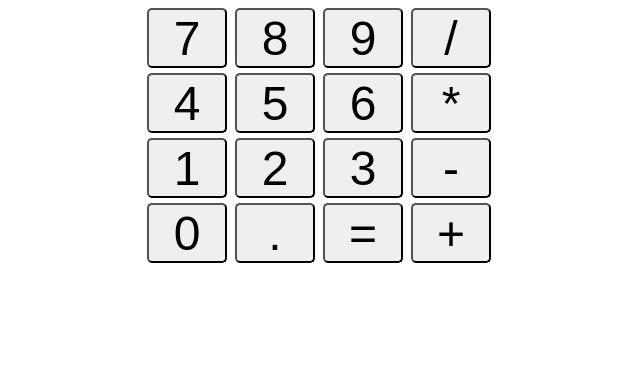
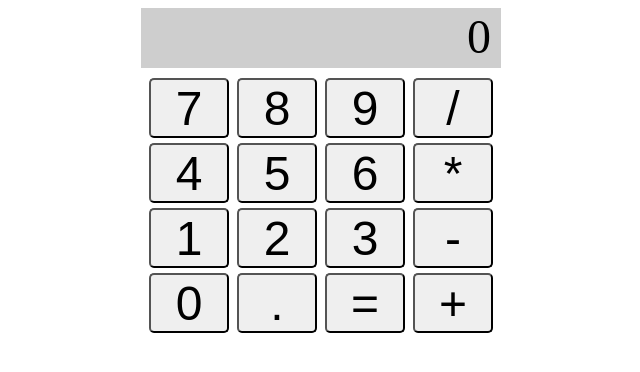
Before and after one commit to Flakari/calculator, a plain HTML site: page index.html in a window 1280 px wide. Shown: the whole page, without its empty margins (319-959 px from the left). Drawn offline with Linux system fonts and the light colour scheme.

Commit message:
Created display, buttons now display text there instead of console.

```diff
--- a/index.html
+++ b/index.html
@@ -6,6 +6,9 @@
     <link href="styles/style.css" type="text/css" rel="stylesheet">
 </head>
 <body>
+    <div id="display">
+        <p>Hi</p>
+    </div>
     <div id="container">
         <button data-key="7">7</button>
         <button data-key="8">8</button>
--- a/scripts/script.js
+++ b/scripts/script.js
@@ -14,10 +14,27 @@ function divide(num1, num2) {
     return num1 / num2;
 }
 
+function operate(num1, operator, num2) {
+
+}
+
+let calc = [0];
+let display = document.querySelector('#display');
+let displayText = display.querySelector('p');
+displayText.textContent = calc.join('');
+
 let container = document.querySelector('#container');
 let button = container.querySelectorAll('button');
 button.forEach(calcKey => {
     calcKey.addEventListener('click', function(e) {
-        console.log(e.target.getAttribute('data-key'));
+        if (calc[0] == 0) {
+            calc.push(e.target.getAttribute('data-key'));
+            calc.shift();
+            displayText.innerText = calc.join('');
+        } else {
+            calc.push(e.target.getAttribute('data-key'));
+            displayText.innerText = calc.join('');
+        }
+        //console.log(e.target.getAttribute('data-key'));
     });
 });
--- a/styles/style.css
+++ b/styles/style.css
@@ -1,3 +1,8 @@
+p {
+    margin-top: 0;
+    margin-bottom: 0;
+}
+
 #container {
     width: 400px;
     margin: auto;
@@ -6,10 +11,26 @@
 
 #container button {
     border-radius: 5px;
-    margin-right: 4px;
+    margin-left: 2px;
+    margin-right: 2px;
     margin-bottom: 5px;
     height: 60px;
     width: 80px;
     font-size: 3em;
     outline: none;
 }
+
+#display {
+    font-size: 3em;
+    padding: 5px 10px;
+    margin: auto;
+    margin-bottom: 10px;
+    background-color: rgb(206, 206, 206);
+    width: 340px;
+    height: 50px;
+}
+
+#display p {
+    text-align: right;
+    line-height: 1;
+}
```
